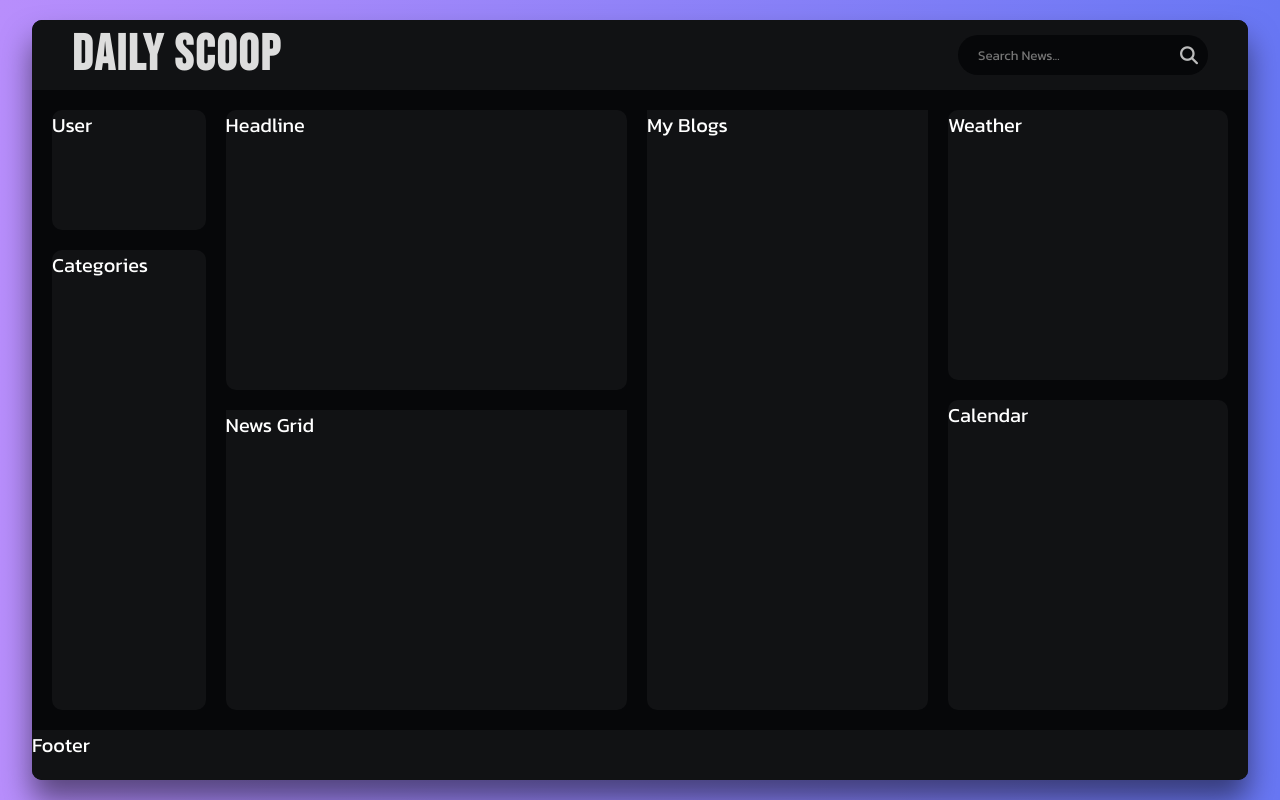
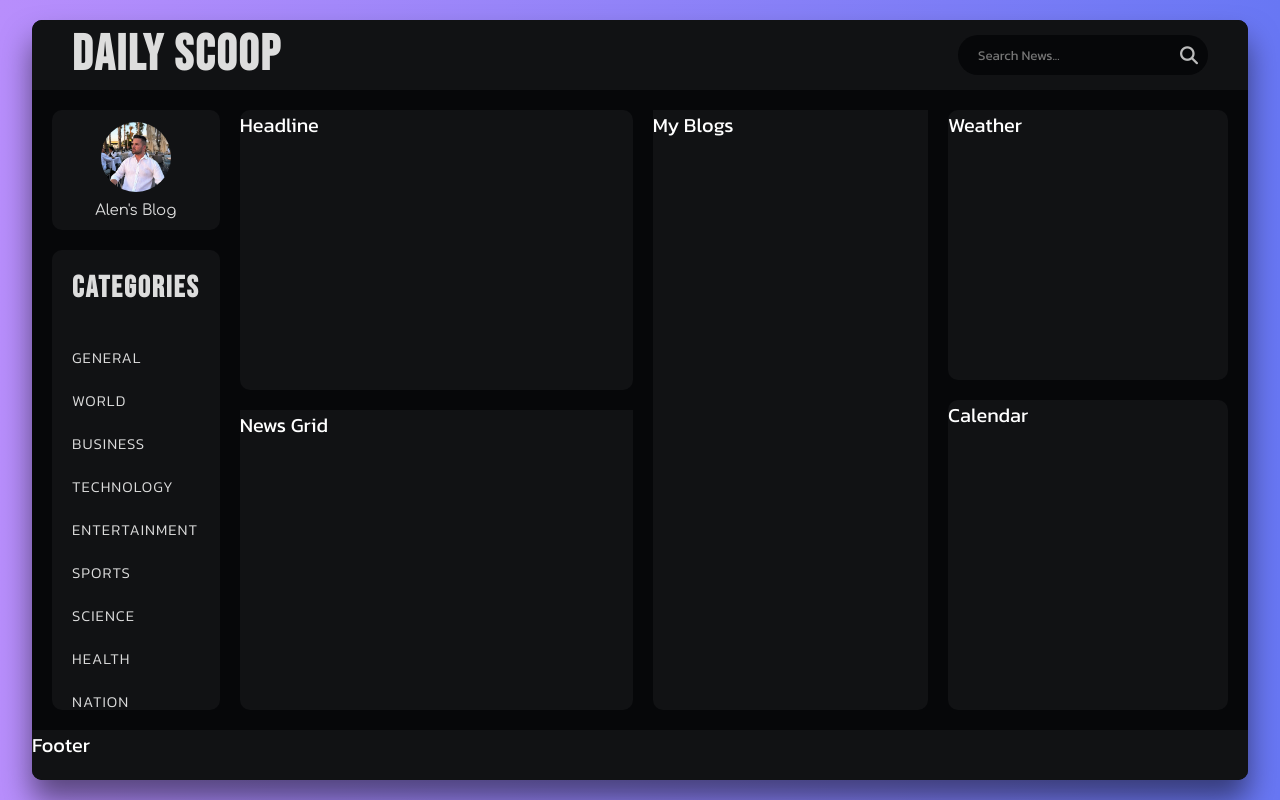
Before and after one commit to BuliDev/dailyscoop, a React (Vite) app: page / in a window 1280 px wide. Built offline with nearby package versions, Linux system fonts and the light colour scheme.

Commit message:
Customizing Navbar

```diff
--- a/src/Components/News.css
+++ b/src/Components/News.css
@@ -81,6 +81,25 @@
   height: 20%;
   background-color: #111214;
   border-radius: 1rem;
+  display: flex;
+  flex-direction: column;
+  justify-content: center;
+  align-items: center;
+  row-gap: 1rem;
+  cursor: pointer;
+}
+
+.user img {
+  width: 7rem;
+  aspect-ratio: 1;
+  object-fit: cover;
+  border-radius: 50%;
+}
+
+.user p {
+  font-family: 'Comfortaa', sans-serif;
+  font-size: 1.5rem;
+  color: #ddd;
 }
 
 .categories {
@@ -88,6 +107,39 @@
   height: calc(80% - 2rem);
   background-color: #111214;
   border-radius: 1rem;
+  display: flex;
+  flex-direction: column;
+  row-gap: 2rem;
+  padding: 2rem;
+}
+
+.nav-heading {
+  font-family: 'Bebas Neue', sans-serif;
+  font-size: clamp(1.5rem, 2.5cqi, 3rem);
+  color: #ddd;
+  letter-spacing: 0.2rem;
+  margin-bottom: 2rem;
+}
+
+.nav-links {
+  display: flex;
+  flex-direction: column;
+  row-gap: 2rem;
+}
+
+.nav-link {
+  font-size: 1.5rem;
+  font-weight: 300;
+  color: #ddd;
+  text-transform: uppercase;
+  letter-spacing: 0.1rem;
+  display: flex;
+  align-items: center;
+}
+
+.nav-link i {
+  font-size: 1.7rem;
+  margin-left: 1rem;
 }
 
 .news-section {
--- a/src/Components/News.jsx
+++ b/src/Components/News.jsx
@@ -2,6 +2,7 @@
 import Weather from './Weather'
 import Calendar from './Calendar'
 import './News.css'
+import userImg from '../assets/images/user.jpg'
 
 const News = () => {
   return (
@@ -19,8 +20,45 @@
       </header>
       <div className='news-content'>
         <div className='navbar'>
-          <div className='user'>User</div>
-          <nav className='categories'>Categories</nav>
+          <div className='user'>
+            <img src={userImg} alt='User Image' />
+            <p>Alen's Blog</p>
+          </div>
+          <nav className='categories'>
+            <h1 className='nav-heading'>Categories</h1>
+            <div className='nav-links'>
+              <a href='#' className='nav-link'>
+                General
+              </a>
+              <a href='#' className='nav-link'>
+                World
+              </a>
+              <a href='#' className='nav-link'>
+                Business
+              </a>
+              <a href='#' className='nav-link'>
+                Technology
+              </a>
+              <a href='#' className='nav-link'>
+                Entertainment
+              </a>
+              <a href='#' className='nav-link'>
+                Sports
+              </a>
+              <a href='#' className='nav-link'>
+                Science
+              </a>
+              <a href='#' className='nav-link'>
+                Health
+              </a>
+              <a href='#' className='nav-link'>
+                Nation
+              </a>
+              <a href='#' className='nav-link'>
+                Bookmarks <i className='fa-regular fa-bookmark'></i>
+              </a>
+            </div>
+          </nav>
         </div>
         <div className='news-section'>
           <div className='headline'>Headline</div>
```
Also changed, not shown: src/assets/images/user.jpg.
